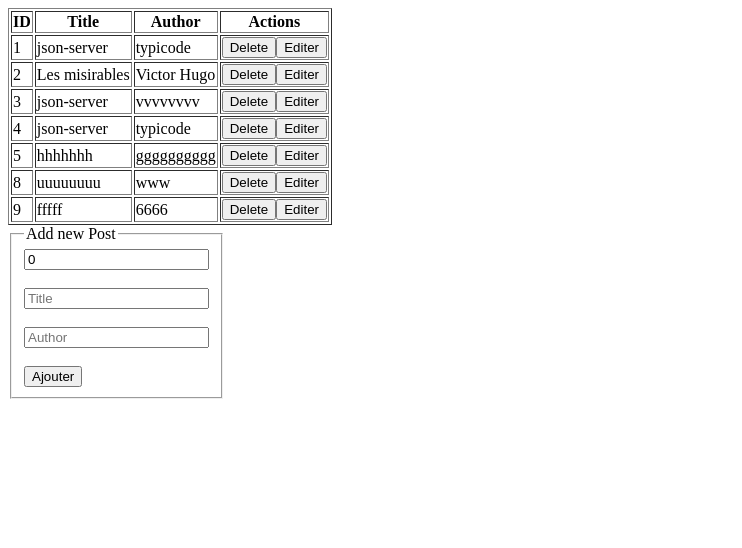
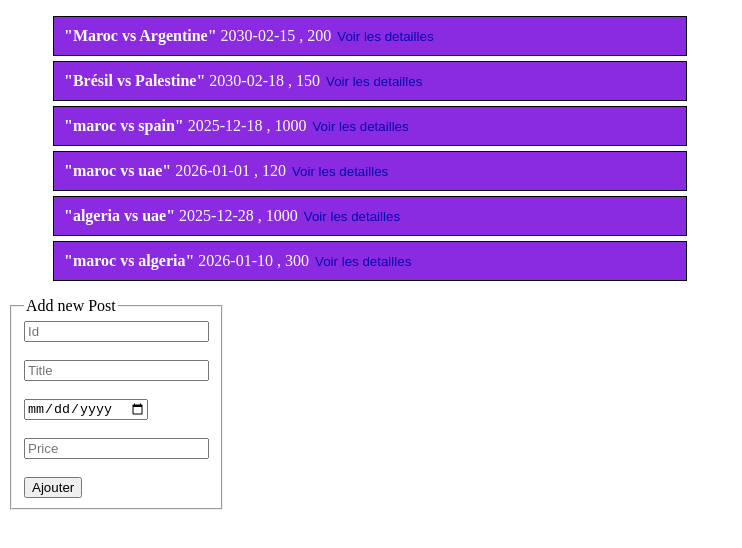
Before and after one commit to SIMO-257/REACT, a React (Vite) app: page /TicketList in a window 1280 px wide. Shown: the top 548 px of the page, without its empty margins (0-742 px from the left). Built offline with nearby package versions, Linux system fonts and the light colour scheme; data requests are answered from the project's data file.

Commit message:
Ajout controle 2

```diff
--- a/db.json
+++ b/db.json
@@ -22,18 +22,13 @@
     },
     {
       "id": "5",
-      "title": "hhhhhhh",
+      "title": "kkkkkkkk",
       "author": "gggggggggg"
     },
     {
       "id": "8",
-      "title": "uuuuuuuu",
-      "author": "www"
-    },
-    {
-      "id": "9",
-      "title": "fffff",
-      "author": "6666"
+      "title": "aaaaa",
+      "author": "bbbbbbbb"
     }
   ],
   "comments": [
@@ -43,6 +38,44 @@
       "postId": 1
     }
   ],
+  "tickets": [
+    {
+      "id": "1",
+      "title": "Maroc vs Argentine",
+      "ticketDay": "2030-02-15",
+      "price": 200
+    },
+    {
+      "id": "2",
+      "title": "Brésil vs Palestine",
+      "ticketDay": "2030-02-18",
+      "price": 150
+    },
+    {
+      "id": "3",
+      "title": "maroc vs spain",
+      "ticketDay": "2025-12-18",
+      "price": "1000"
+    },
+    {
+      "id": "5",
+      "title": "maroc vs uae",
+      "ticketDay": "2026-01-01",
+      "price": "120"
+    },
+    {
+      "id": "6",
+      "title": "algeria vs uae",
+      "ticketDay": "2025-12-28",
+      "price": "1000"
+    },
+    {
+      "id": "6",
+      "title": "maroc vs algeria",
+      "ticketDay": "2026-01-10",
+      "price": "300"
+    }
+  ],
   "profile": {
     "name": "typicode"
   }
--- a/package.json
+++ b/package.json
@@ -13,7 +13,8 @@
     "axios": "^1.13.2",
     "json-server": "^1.0.0-beta.3",
     "react": "^19.1.1",
-    "react-dom": "^19.1.1"
+    "react-dom": "^19.1.1",
+    "react-router-dom": "^7.11.0"
   },
   "devDependencies": {
     "@eslint/js": "^9.36.0",
--- a/src/Controle 2/APP_API.jsx
+++ b/src/API/APP_API.jsx
@@ -1,6 +1,6 @@
 import React, { Component, useEffect, useState } from "react";
-import  Affiche  from "./API/Affiche";
-import  FormPost from "./API/FormPost";
+import  Affiche  from "./Affiche";
+import  FormPost from "./FormPost";
 import axios from "axios";
 export default function APP_API(){
 
--- a/src/APP_API.jsx
+++ b/src/APP_API.jsx
@@ -1,109 +1,53 @@
-import React, { Component, useEffect, useState } from "react";
-import  Affiche  from "./API/Affiche";
-import  FormPost from "./API/FormPost";
+import { useEffect, useState } from "react";
+import './App.css';
 import axios from "axios";
+import TicketList from "./Controle 2/TicketList";
+import AddTicktForm from "./Controle 2/AddTicketForm";
+
 export default function APP_API(){
 
-const [listeposts,setListeposts]=useState([{}])
-
-const [post,setPost]=useState({"id":0,"title":'',"author":''})
-const [affichage,setAffichage] = useState(true);
+const [initialTickets,setListTickets]= useState([
+{ id: 1, title: 'Maroc vs Argentine', ticketDay: '2030-02-15', price: 200 },
+{ id: 2, title: 'Brésil vs Palestine', ticketDay: '2030-02-18', price: 150 },]);
 
 
-const add=(post)=>{
+const [ticket,setTicket]=useState({id:0,title:'',ticketDay:'',price:0})
 
-if(post.id!='' && post.title!='' && post.author!='')
+
+
+const add=(ticket)=>{
+
+if(ticket.id!='' && ticket.title!='' && ticket.price!='' && ticket.ticketDay)
 {
 
-  axios.post("http://localhost:3004/posts",post).then((res)=>{
+  axios.post("http://localhost:3004/tickets",ticket).then((res)=>{
 
-   if(res.status==201)
-   {
+   if(res.status==201){
 
-    alert("bien ajouter")
-    setListeposts([...listeposts,post])
-    document.forms[0].reset()
+    alert("bien ajouter");
+    setListTickets([...initialTickets,ticket]);
 
 
-   }
-   else
-   {
+   }else {
 
     alert("Erreur du BackEnd")
 
    }
 })
-}
-else
-{
-
-  alert('Erreur tout les champs sont obligatoires')
-
-}
-
-}
-
-const editer=(post)=>{
-
-    setPost(post)
-    setAffichage(false)
-
-}
-
-const modifier = (newPost) => {
-
-    axios.put("http://localhost:3004/posts/"+newPost.id,newPost).then((res)=>{
-
-    if(res.status==200){
-
-
-        setListeposts(listeposts.map(P=> P.id == newPost.id ? newPost : P ));
-        document.forms[0].reset()
-
-
-    }else {
-
-        alert("Erreur :tout les champs sont obligatoires")
-
-    }})
-
-    setAffichage(true)
-
-
-}
-
-
-const supprimer=(id)=>{
-
-        axios.delete("http://localhost:3004/posts/"+id).then((res)=>{
-            if(res.status==200)
-            {
-
-                const listReste=listeposts.filter(item=>(item.id!=id))
-                setListeposts(listReste)
-
-
-            }
-            else
-            {
-                setErrorsupprimer("<span style='color:red'>Erreur de suppression</span>");
-            }
-
-        })
-    }
+}}
 
 useEffect(()=>{
 
-axios.get("http://localhost:3004/posts").then((res)=>{
+axios.get("http://localhost:3004/tickets").then((res)=>{
 
-    setListeposts(res.data)
+   setListTickets(res.data)
 
-})},[listeposts]);
+})},[initialTickets]);
 
 return(
     <>
-      <Affiche listeposts={listeposts} supprimer={supprimer} editer={editer}/>
-      <FormPost add={add} modifier={modifier} affichage={affichage} post={post} />
+    <TicketList initialTickets={initialTickets} />
+    <AddTicktForm add={add}/>
     </>
 )
 }
--- /dev/null
+++ b/src/App.css
@@ -0,0 +1,19 @@
+li {
+    border: solid 1px black;
+    padding: 10px;
+    margin: 5px;
+    background-color: blueviolet;
+    color: white;
+    width: 50%;
+
+}
+
+a {
+    color: rgb(10, 10, 179);
+}
+
+button {
+    background-color: transparent;
+    border: none;
+    color: rgb(7, 7, 174);
+}
--- /dev/null
+++ b/src/Controle 2/AddTicketForm.jsx
@@ -0,0 +1,32 @@
+import { useState } from "react";
+export default function AddTicktForm(props){
+
+const [ticket,setTicket]=useState({id:0,title:'',ticketDay:'',price:0})
+
+
+const getValue=(e)=>{
+    setTicket(ticket=>({
+      ...ticket,
+      [e.target.name]:e.target.value
+    }))
+}
+
+
+    return(
+
+     <div>
+    <fieldset>
+      <legend>Add new Post</legend>
+      <form>
+        <input placeholder="Id" type="number" name="id"  onChange={getValue} /><br/><br/>
+        <input placeholder="Title" type="text"  name="title" onChange={getValue} /><br/><br/>
+        <input placeholder="TicketDay" type="date"  name="ticketDay"  onChange={getValue}  /><br /><br/>
+        <input placeholder="Price" type="number" name="price"  onChange={getValue} /><br/><br/>
+        <input value="Ajouter" type="button" onClick={()=>props.add(ticket)}  />
+      </form>
+      </fieldset>
+      </div>
+
+     );
+
+}
--- /dev/null
+++ b/src/Controle 2/TicketDetails.jsx
@@ -0,0 +1,15 @@
+export default function TicktDetails(props){
+
+return(
+<>
+<div>
+Detaills:
+
+{props.title}" // {props.ticketDay} , {props.price}
+
+</div>
+</>
+)
+
+
+}
--- /dev/null
+++ b/src/Controle 2/TicketList.jsx
@@ -0,0 +1,31 @@
+import { useState } from "react";
+import TicktDetails from "./TicketDetails"
+export default function TicketList(props){
+
+let [affichage,setAffichage] = useState(true);
+let [t,setT] = useState({titre:'',jour:'',prix:''});
+
+
+
+const afficherdetails = (ticket)=>{
+
+  setAffichage(false);
+  setT(ticket)
+
+
+}
+    return(
+        <>
+            <ul>
+                {props.initialTickets.map((ticket)=>{
+                    return (
+                        <li> {
+                            affichage ? <div><b>"{ticket.title}"</b>  {ticket.ticketDay} , {ticket.price}<button onClick={()=>afficherdetails(ticket)}>Voir les detailles</button> </div> : <TicktDetails ticket={affichage}/>
+                            }
+                        </li>
+                    )
+                })}
+            </ul>
+        </>
+    )
+}
```
Also changed, not shown: src/Controle 2/Affiche.jsx (deleted, +0 -29 lines), src/Controle 2/FormPost.jsx (deleted, +0 -40 lines), 1 other file (tests, documents, lock files or other folders).
